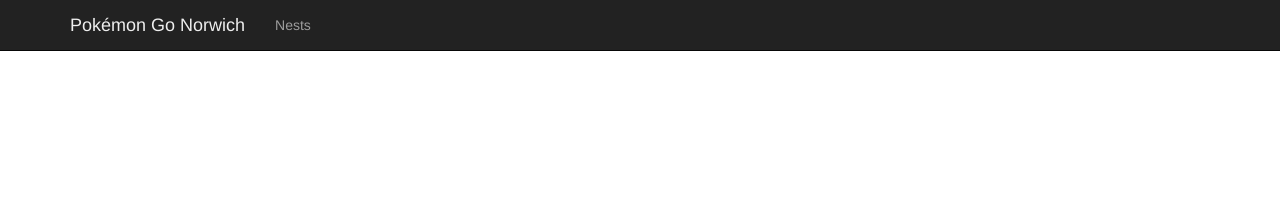
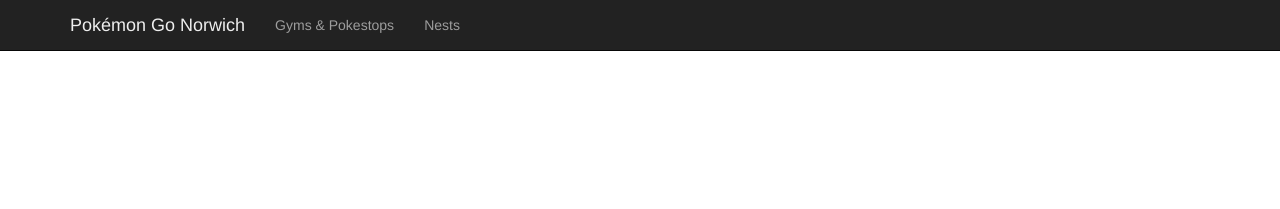
Before and after one commit to NorwichPoGo/nests, a Jekyll site: the page built from index.html, in a window 1280 px wide. Shown: the top 209 px of the page. Built offline with Jekyll 4.4.1, drawn with Linux system fonts in a browser that asks for light colours; nearby versions of some CDN libraries.

Commit message:
Added a link to the new gyms page.

```diff
--- a/_includes/nav.html
+++ b/_includes/nav.html
@@ -11,6 +11,7 @@
     </div>
     <div id="navbar" class="collapse navbar-collapse">
       <ul class="nav navbar-nav">
+        <li><a href="/gyms">Gyms & Pokestops</a></li>
         <li><a href="/nests">Nests</a></li>
       </ul>
     </div>
```
